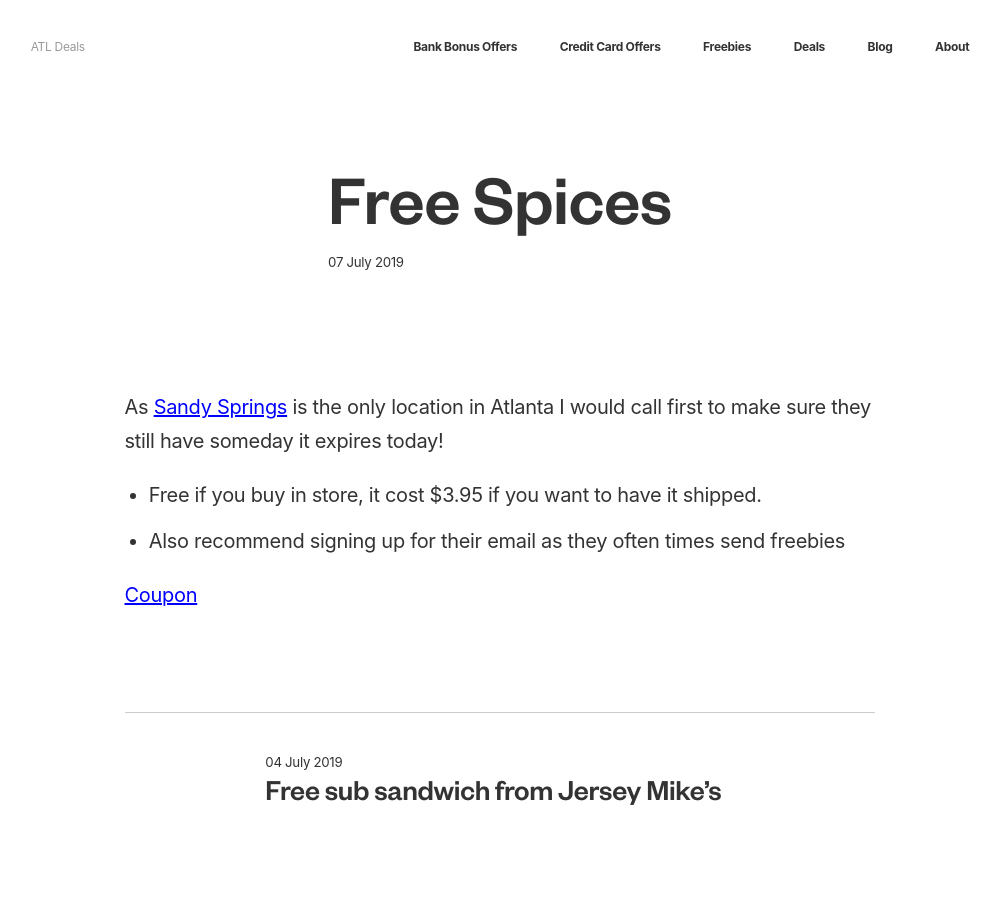
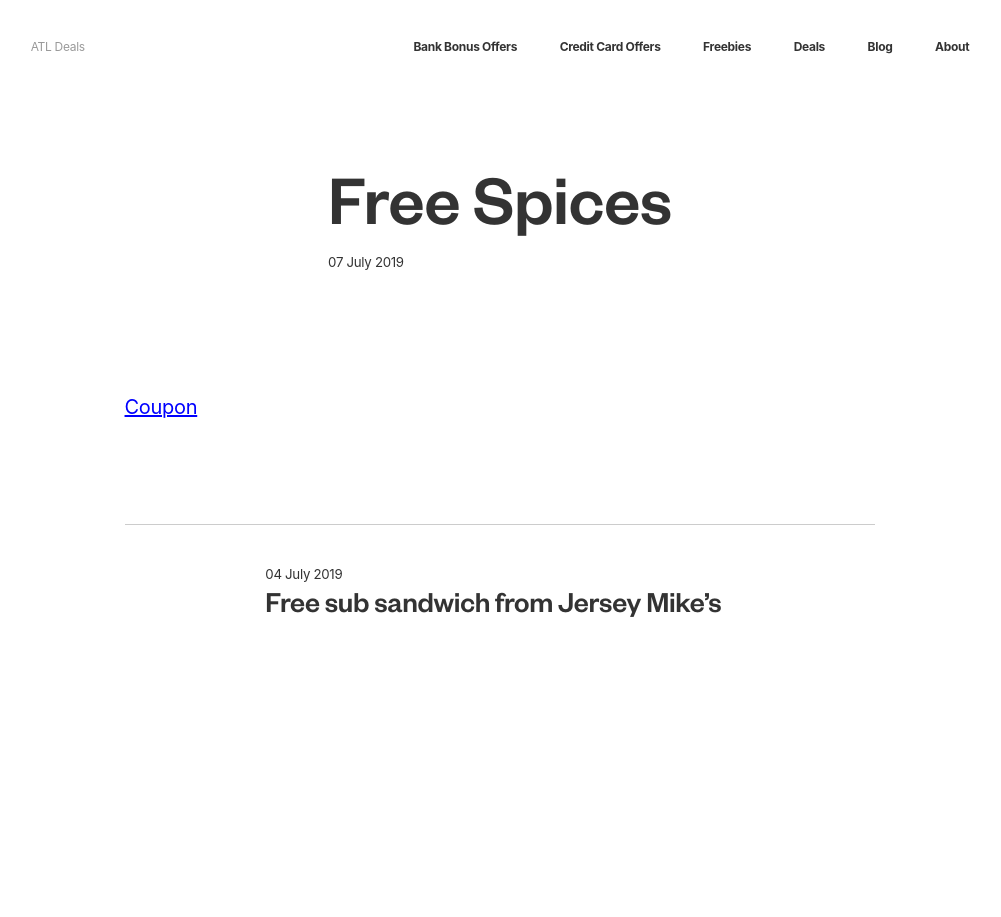
Before and after one commit to ohiosveryown/atldeals, a Jekyll site: the page built from _posts/2019-07-07-free-spices.markdown, in a window 1280 px wide. Shown: the whole page, without its empty margins (140-1141 px from the left). Built offline with Jekyll 4.4.1, drawn with Linux system fonts in a browser that asks for light colours.

Commit message:
Updated Free Spices

```diff
--- a/_posts/2019-07-07-free-spices.markdown
+++ b/_posts/2019-07-07-free-spices.markdown
@@ -6,12 +6,8 @@ categories:
 - new
 - freebies
 description: Free box of spices from Penzeys
+images: http://i.imgur.com/fqaLKz9.jpg
 layout: post
 ---
 
-As [Sandy Springs](https://www.penzeys.com/locations/) is the only location in Atlanta I would call first to make sure they still have someday it expires today!
-
-* Free if you buy in store, it cost $3.95 if you want to have it shipped.
-* Also recommend signing up for their email as they often times send freebies
-
 [Coupon](http://spices.penzeys.com/07_07_19_new_hope_box.html)
```
